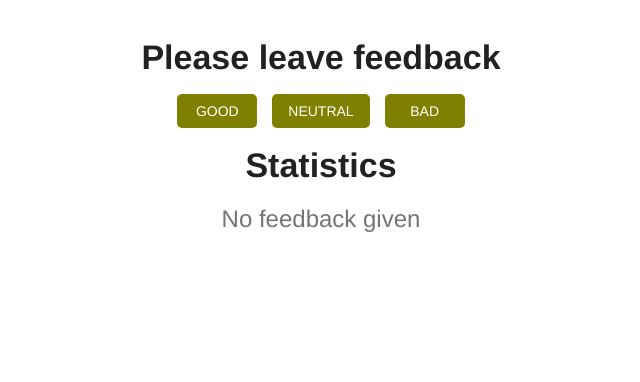
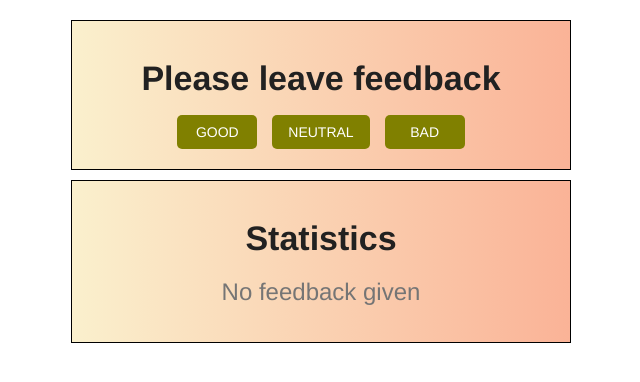
Before and after one commit to Aninok92/goit-react-hw-02-feedback, a React (Create React App) app: page / in a window 1280 px wide. Shown: the top 382 px of the page, without its empty margins (319-959 px from the left). Built offline with nearby package versions, Linux system fonts and the light colour scheme.

Commit message:
изменяет стили секции

```diff
--- a/package.json
+++ b/package.json
@@ -2,10 +2,12 @@
   "name": "goit-react-hw-02-feedback",
   "version": "0.1.0",
   "private": true,
+  "homepage": "https://Aninok92.github.io/goit-react-hw-02-feedback",
   "dependencies": {
     "@testing-library/jest-dom": "^5.14.1",
     "@testing-library/react": "^11.2.7",
     "@testing-library/user-event": "^12.8.3",
+    "gh-pages": "^3.2.3",
     "modern-normalize": "^1.1.0",
     "node-sass": "^6.0.1",
     "prop-types": "^15.7.2",
@@ -18,7 +20,9 @@
     "start": "react-scripts start",
     "build": "react-scripts build",
     "test": "react-scripts test",
-    "eject": "react-scripts eject"
+    "eject": "react-scripts eject",
+    "predeploy": "npm run build",
+    "deploy": "gh-pages -d build"
   },
   "eslintConfig": {
     "extends": [
--- a/src/components/Section/Section.module.scss
+++ b/src/components/Section/Section.module.scss
@@ -1,6 +1,9 @@
 .section {
   width: 500px;
-  margin: 0 auto;
+  margin: 0 auto 10px;
+  border: 1px solid var(--black-color);
+  padding: 20px;
+  background: var(--linear-gradient);
 }
 
 .title {
--- a/src/components/Statistics/Statistics.module.scss
+++ b/src/components/Statistics/Statistics.module.scss
@@ -4,7 +4,7 @@
   margin-right: 10px;
   margin-bottom: 15px;
   font-size: 20px;
-  font-weight: 500px;
+  font-weight: 500;
   color: var(--yellow-green-color);
 }
 
--- a/src/styles/_variables.module.scss
+++ b/src/styles/_variables.module.scss
@@ -5,6 +5,8 @@
   --olive-color: #808000;
   --yellow-green-color: #9acd32;
   --primary-white-color: #ffffff;
+  --black-color: #000;
+  --linear-gradient: linear-gradient(90deg, #faf0cd, #fab397);
   --transition-duration: 250ms;
   --transition-timing-function: cubic-bezier(0.4, 0, 0.2, 1);
 }
```
Also changed, not shown: 1 other file (tests, documents, lock files or other folders).
